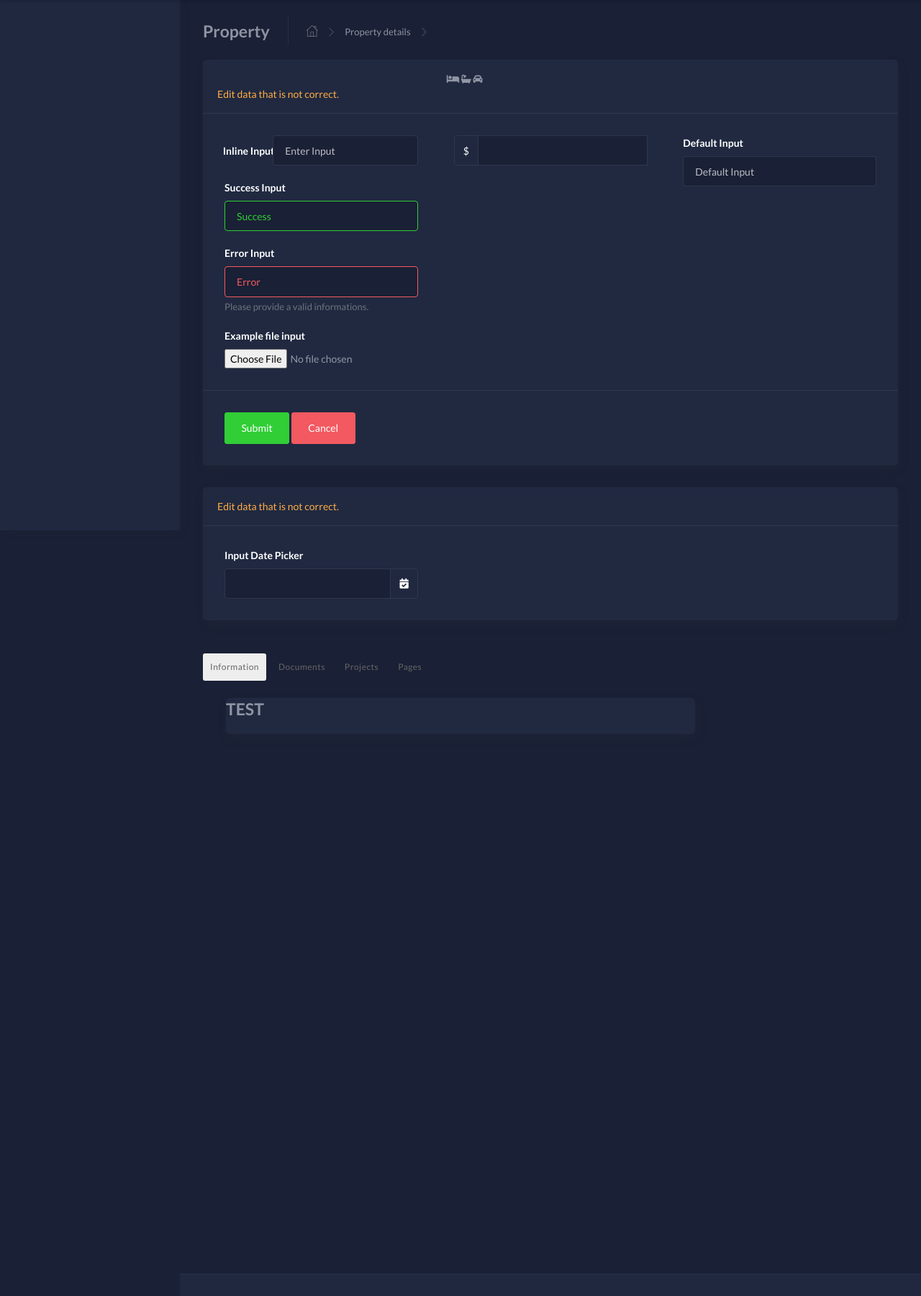
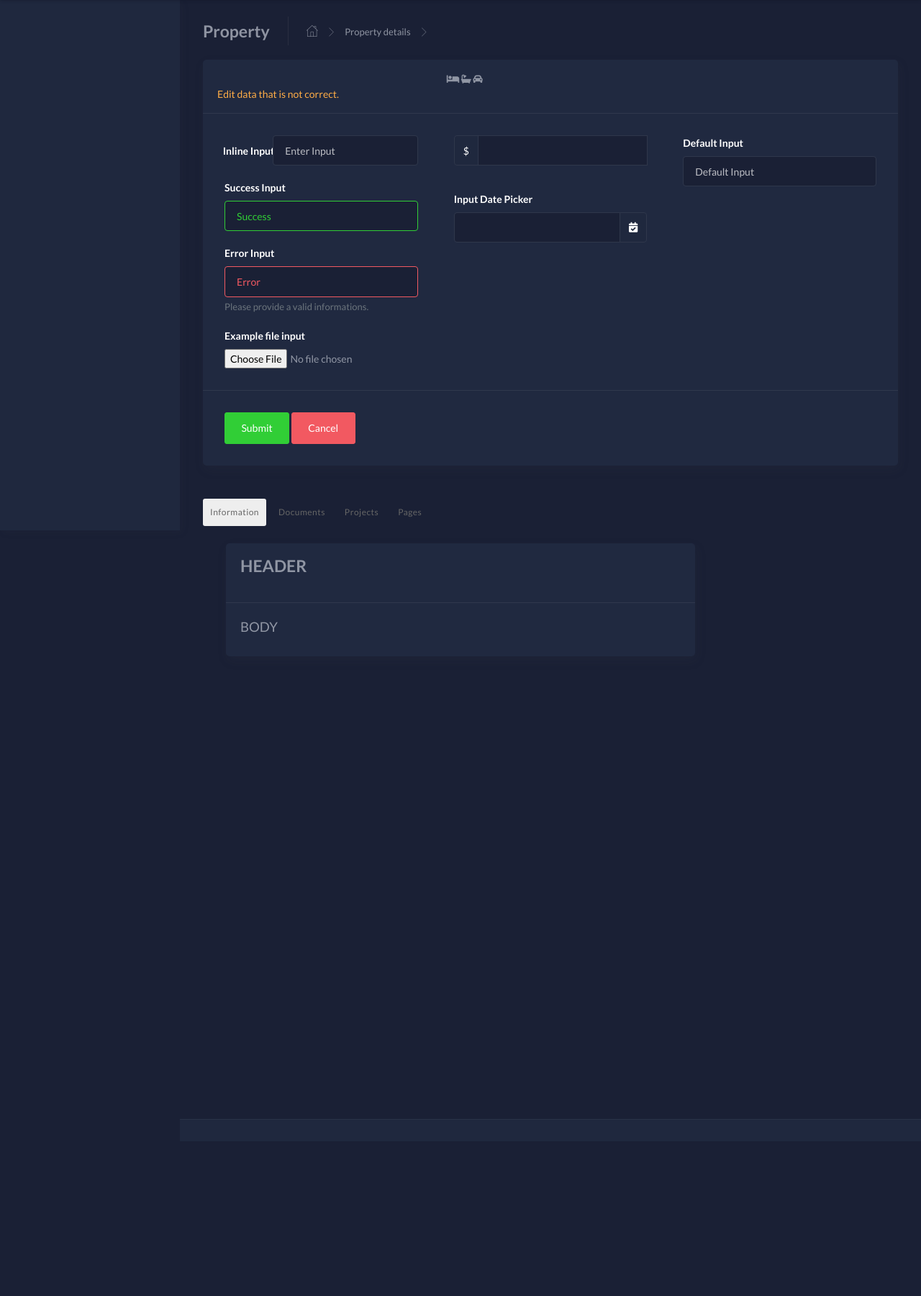
Before and after one commit to DanielFarahani/property_dashboard, a Flask app: template app/home/templates/property.html in a window 1280 px wide. Shown: the part 63-1864 px from the top of the page at 72% size. After the commit the page ends 1619 px from the top, so only its background shows below. Run offline with Flask 2, Linux system fonts and the light colour scheme; the template is opened without the code that fills it, so the values that code supplies are empty; some libraries are stand-ins or nearby versions.

Commit message:
css issues with in page nav and main nav

```diff
--- a/app/home/templates/property.html
+++ b/app/home/templates/property.html
@@ -1,6 +1,5 @@
 {% extends "layouts/base.html" %}
-{% block title %} Property {% endblock %}
-<!-- Specific Page CSS goes HERE  -->
+{% block title %} Property Details {% endblock %}
 {% block stylesheets %}{% endblock stylesheets %}
 {% block content %}
 
@@ -85,6 +84,17 @@
 											</div>
 										</div>
 									</div>
+									<div class="form-group">
+										<label>Input Date Picker</label>
+										<div class="input-group">
+											<input type="text" class="form-control" id="datepicker" name="datepicker">
+											<div class="input-group-append">
+												<span class="input-group-text">
+													<i class="fa fa-calendar-check"></i>
+												</span>
+											</div>
+										</div>
+									</div>
 								</div>
 								<div class="col-md-6 col-lg-4">
 									<div class="form-group">
@@ -101,32 +111,7 @@
 					</div>
 				</div>
 
-				<div class="col-md-12">
-					<div class="card">
-						<div class="card-header">
-							<div class="card-title"> {{ property[0].address[0].description }} </div>
-							<div class="text-warning"> Edit data that is not correct. </div>
-						</div>
-						<div class="card-body">
-							<div class="row">
-								<div class="col-md-4">
-									<div class="form-group">
-										<label>Input Date Picker</label>
-										<div class="input-group">
-											<input type="text" class="form-control" id="datepicker" name="datepicker">
-											<div class="input-group-append">
-												<span class="input-group-text">
-													<i class="fa fa-calendar-check"></i>
-												</span>
-											</div>
-										</div>
-									</div>
-								</div>
-							</div>
-						</div>
-					</div>
-				</div>
-
+				<!-- NAV bar code -->
 				<div class="pt-lg-2">
 					<div class="container text-white pt-lg-2">
 						<nav class="navbar navbar-tab nvabar-header-left navbar-expand-lg p-0">
@@ -146,12 +131,12 @@
 									</a>
 								</li>
 								<li class="nav-item dropdown">
-									<a class="nav-link" href="#" role="button" aria-haspopup="true" aria-expanded="false">
+									<a class="nav-link" href="/" role="button" aria-haspopup="true" aria-expanded="false">
 										Projects
 									</a>
 								</li>
 								<li class="nav-item">
-									<a class="nav-link" href="#" role="button" aria-haspopup="true" aria-expanded="false">
+									<a class="nav-link" href="/" role="button" aria-haspopup="true" aria-expanded="false">
 										Pages
 									</a>
 								</li>
@@ -159,13 +144,19 @@
 						</nav>
 					</div>
 				</div>
-
 				<div class="main-panel">
 					<div class="container">
 						<div class="page-inner page-inner-tab-style">
 							<div class="card">
-								<div class="page-header">
-									<h4 class="page-title">TEST</h4>
+								<div class="card-header">
+									<div class="page-header">
+										<h4 class="page-title">HEADER</h4>
+									</div>
+								</div>
+								<div class="card-body">
+									<div class="page-body">
+										<h3>BODY</h3>
+									</div>
 								</div>
 							</div>
 						</div>
```
Also changed, not shown: app/base/static/assets/img/bg-404.jpeg (deleted).
